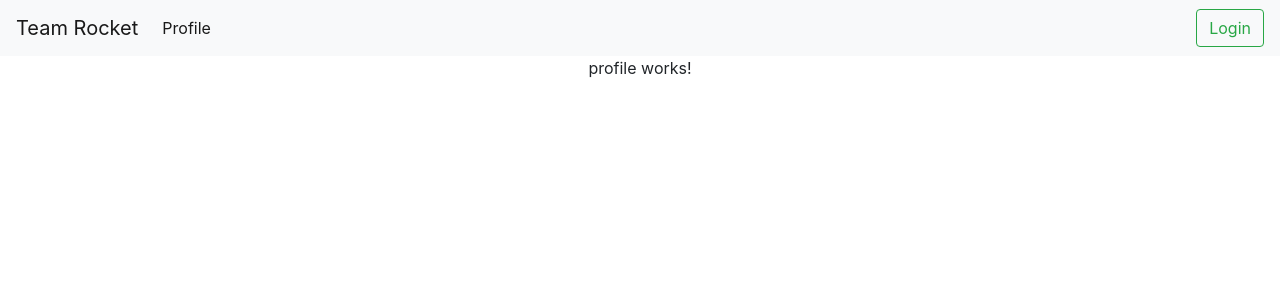
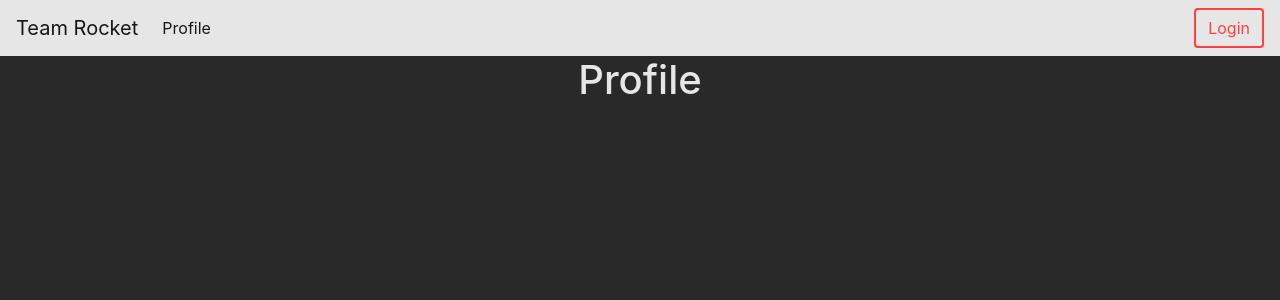
Before and after one commit to nickdstubbs/Team-Rocket, an Angular app in the folder team-rocket-frontend/: page /profile in a window 1280 px wide. Shown: the top 300 px of the page. Built offline with nearby package versions, Linux system fonts and the light colour scheme.

Commit message:
Some style changes

```diff
--- a/team-rocket-frontend/src/app/app.component.html
+++ b/team-rocket-frontend/src/app/app.component.html
@@ -1,6 +1,6 @@
 <!--The content below is only a placeholder and can be replaced.-->
 <div style="text-align:center">
-  <nav class="navbar navbar-expand-lg navbar-light bg-light">
+  <nav class="navbar navbar-expand-lg navbar-light myNav">
     <a class="navbar-brand" routerLink="/">{{title}}</a>
     <button class="navbar-toggler" type="button" data-toggle="collapse" data-target="#navbarSupportedContent" aria-controls="navbarSupportedContent"
       aria-expanded="false" aria-label="Toggle navigation">
@@ -14,7 +14,7 @@
         </li>
       </ul>
       <form class="form-inline my-2 my-lg-0">
-        <button class="btn btn-outline-success my-2 my-sm-0" type="submit">Login</button>
+        <button class="btn myButton my-2 my-sm-0" type="submit">Login</button>
       </form>
     </div>
   </nav>
--- a/team-rocket-frontend/src/app/components/profile/profile.component.html
+++ b/team-rocket-frontend/src/app/components/profile/profile.component.html
@@ -1,3 +1,3 @@
-<p>
-  profile works!
-</p>
+<div class="container">
+  <h1>Profile</h1>
+</div>
--- a/team-rocket-frontend/src/index.html
+++ b/team-rocket-frontend/src/index.html
@@ -8,7 +8,7 @@
   <meta name="viewport" content="width=device-width, initial-scale=1">
   <link rel="icon" type="image/x-icon" href="https://webiconspng.com/wp-content/uploads/2017/09/Pokeball-PNG-Image-16821.png">
 </head>
-<body>
+<body id="myBody">
   <app-root></app-root>
 </body>
 </html>
--- a/team-rocket-frontend/src/styles.css
+++ b/team-rocket-frontend/src/styles.css
@@ -1,6 +1,33 @@
 /* You can add global styles to this file, and also import other style files */
 :root {
-    --main-color : #ffffff;
-    --secondary-color : #292929;
-    --text-color : #ff4141;
+    --main-color : #292929;
+    --secondary-color : #e6e6e6;
+    --button-color : #ff4141;
 }
+
+#myBody {
+    background-color: var(--main-color);
+    color: var(--secondary-color);
+}
+
+.myNav {
+    background-color: var(--secondary-color);
+
+}
+
+.myNav:link, visited, hover, active {
+    color: var(--main-color);
+}
+
+button.myButton {
+    -webkit-transition-duration: 0.4s; /* Safari */
+    transition-duration: 0.4s;
+    background-color: var(--secondary-color);
+    border: 2px solid var(--button-color);
+    color: var(--button-color);
+}
+
+button.myButton:hover {
+    background-color: var(--button-color);
+    color: var(--secondary-color);
+}
```
